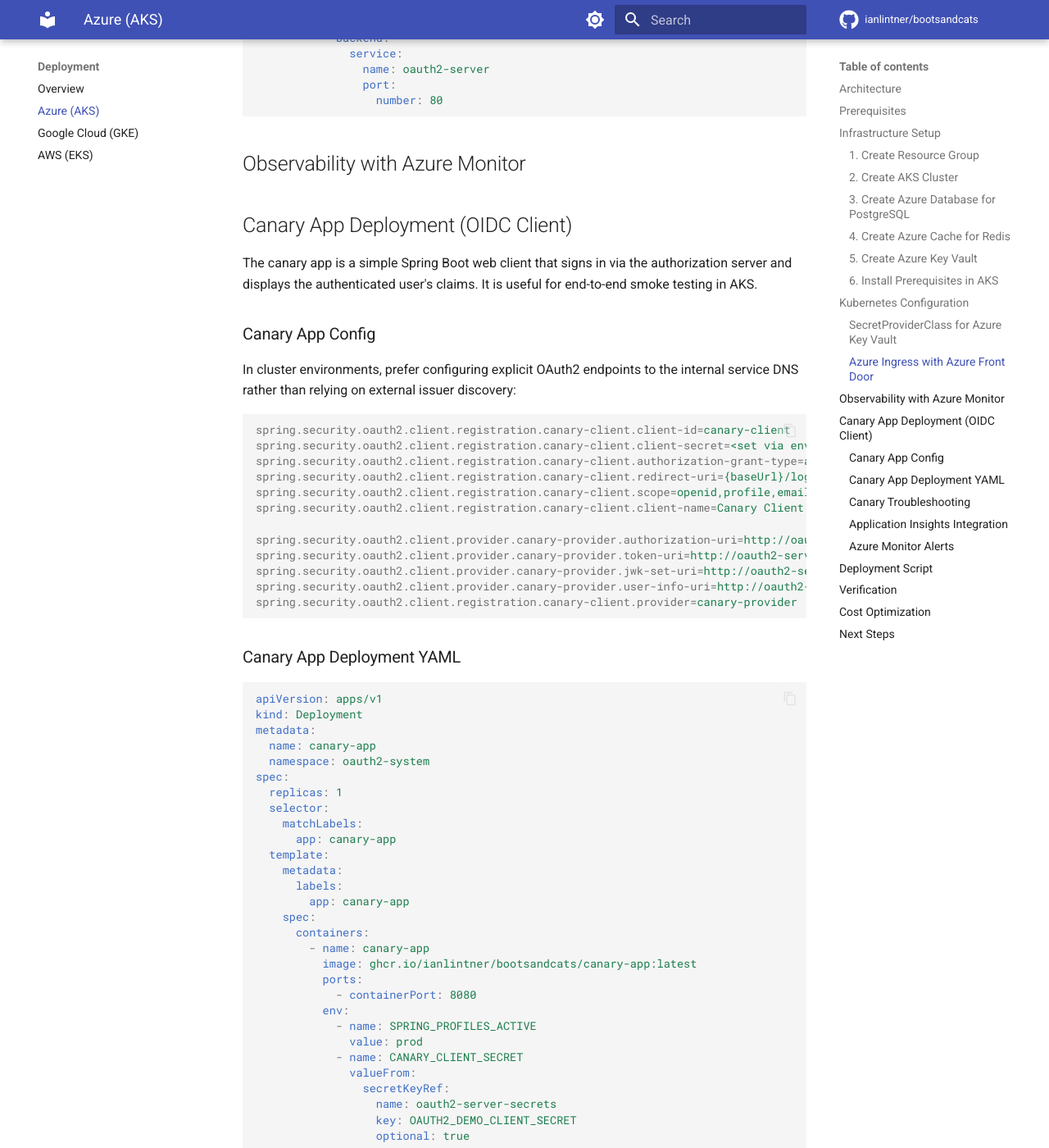
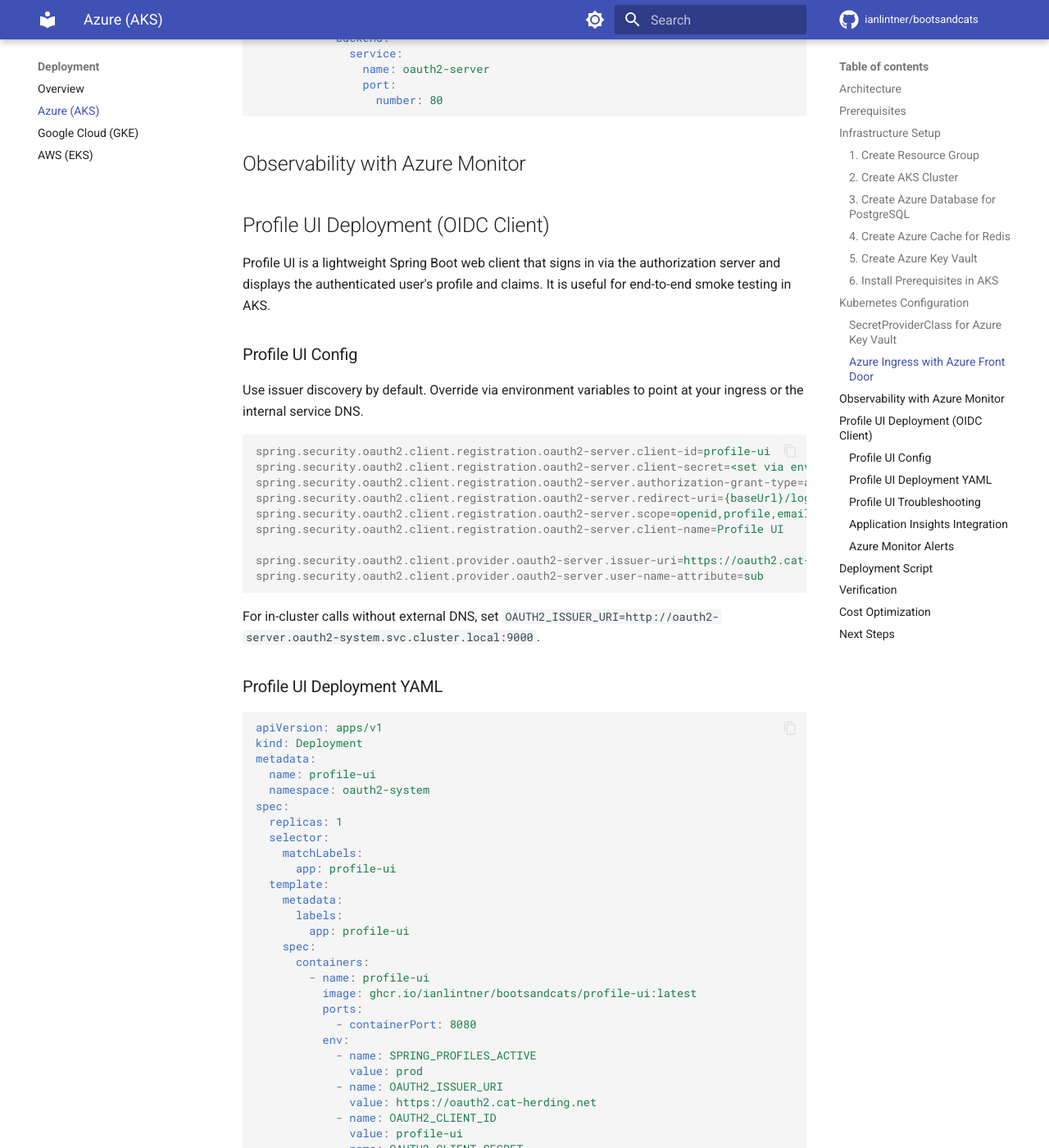
Before and after one commit to ianlintner/bootsandcats, an MkDocs documentation site: the page built from docs/deployment/azure.md, in a window 1280 px wide and 1400 px high, scrolled down 9444 px. Shown: the whole window at 82% size. Built offline with MkDocs 1.6.1 and Material for MkDocs 9.7.7, drawn with Linux system fonts in a browser that asks for light colours; comment, search, counter and statistics services are not loaded; the version menu is left out; some of the changed text lies outside the part shown.

Commit message:
feat: Update documentation for Profile UI deployment and configuration

````diff
--- a/docs/deployment/azure.md
+++ b/docs/deployment/azure.md
@@ -520,56 +520,59 @@
 
 ## Observability with Azure Monitor
 
-## Canary App Deployment (OIDC Client)
+## Profile UI Deployment (OIDC Client)
 
-The canary app is a simple Spring Boot web client that signs in via the authorization server and displays the authenticated user's claims. It is useful for end-to-end smoke testing in AKS.
+Profile UI is a lightweight Spring Boot web client that signs in via the authorization server and displays the authenticated user's profile and claims. It is useful for end-to-end smoke testing in AKS.
 
-### Canary App Config
+### Profile UI Config
 
-In cluster environments, prefer configuring explicit OAuth2 endpoints to the internal service DNS rather than relying on external issuer discovery:
+Use issuer discovery by default. Override via environment variables to point at your ingress or the internal service DNS.
 
 ```properties
-spring.security.oauth2.client.registration.canary-client.client-id=canary-client
-spring.security.oauth2.client.registration.canary-client.client-secret=<set via env>
-spring.security.oauth2.client.registration.canary-client.authorization-grant-type=authorization_code
-spring.security.oauth2.client.registration.canary-client.redirect-uri={baseUrl}/login/oauth2/code/{registrationId}
-spring.security.oauth2.client.registration.canary-client.scope=openid,profile,email
-spring.security.oauth2.client.registration.canary-client.client-name=Canary Client
+spring.security.oauth2.client.registration.oauth2-server.client-id=profile-ui
+spring.security.oauth2.client.registration.oauth2-server.client-secret=<set via env>
+spring.security.oauth2.client.registration.oauth2-server.authorization-grant-type=authorization_code
+spring.security.oauth2.client.registration.oauth2-server.redirect-uri={baseUrl}/login/oauth2/code/{registrationId}
+spring.security.oauth2.client.registration.oauth2-server.scope=openid,profile,email
+spring.security.oauth2.client.registration.oauth2-server.client-name=Profile UI
 
-spring.security.oauth2.client.provider.canary-provider.authorization-uri=http://oauth2-server.oauth2-system.svc.cluster.local:9000/oauth2/authorize
-spring.security.oauth2.client.provider.canary-provider.token-uri=http://oauth2-server.oauth2-system.svc.cluster.local:9000/oauth2/token
-spring.security.oauth2.client.provider.canary-provider.jwk-set-uri=http://oauth2-server.oauth2-system.svc.cluster.local:9000/oauth2/jwks
-spring.security.oauth2.client.provider.canary-provider.user-info-uri=http://oauth2-server.oauth2-system.svc.cluster.local:9000/userinfo
-spring.security.oauth2.client.registration.canary-client.provider=canary-provider
+spring.security.oauth2.client.provider.oauth2-server.issuer-uri=https://oauth2.cat-herding.net
+spring.security.oauth2.client.provider.oauth2-server.user-name-attribute=sub
 ```
 
-### Canary App Deployment YAML
+For in-cluster calls without external DNS, set `OAUTH2_ISSUER_URI=http://oauth2-server.oauth2-system.svc.cluster.local:9000`.
+
+### Profile UI Deployment YAML
 
 ```yaml
 apiVersion: apps/v1
 kind: Deployment
 metadata:
-  name: canary-app
+  name: profile-ui
   namespace: oauth2-system
 spec:
   replicas: 1
   selector:
     matchLabels:
-      app: canary-app
+      app: profile-ui
   template:
     metadata:
       labels:
-        app: canary-app
+        app: profile-ui
     spec:
       containers:
-        - name: canary-app
-          image: ghcr.io/ianlintner/bootsandcats/canary-app:latest
+        - name: profile-ui
+          image: ghcr.io/ianlintner/bootsandcats/profile-ui:latest
           ports:
             - containerPort: 8080
           env:
             - name: SPRING_PROFILES_ACTIVE
               value: prod
-            - name: CANARY_CLIENT_SECRET
+            - name: OAUTH2_ISSUER_URI
+              value: https://oauth2.cat-herding.net
+            - name: OAUTH2_CLIENT_ID
+              value: profile-ui
+            - name: OAUTH2_CLIENT_SECRET
               valueFrom:
                 secretKeyRef:
                   name: oauth2-server-secrets
@@ -581,26 +584,26 @@
 apiVersion: v1
 kind: Service
 metadata:
-  name: canary-app
+  name: profile-ui
   namespace: oauth2-system
 spec:
   selector:
-    app: canary-app
+    app: profile-ui
   ports:
     - port: 80
       targetPort: 8080
       protocol: TCP
 ```
 
-### Canary Troubleshooting
+### Profile UI Troubleshooting
 
-- If the canary app shows issuer mismatch or fails OIDC discovery, ensure you configured explicit endpoints pointing to `oauth2-server.oauth2-system.svc.cluster.local:9000` as above.
+- If the profile UI shows issuer mismatch or fails OIDC discovery, verify `OAUTH2_ISSUER_URI` matches the Authorization Server host (ingress or internal service DNS).
 - If login buttons for GitHub, Google, or Azure return errors, verify provider secrets exist in Key Vault and were synced to the `oauth2-server-secrets` Kubernetes Secret via CSI provider.
 - Check pod logs:
 
 ```bash
 kubectl logs deploy/oauth2-server -n oauth2-system
-kubectl logs deploy/canary-app -n oauth2-system
+kubectl logs deploy/profile-ui -n oauth2-system
 ```
 
 ### Application Insights Integration
````
